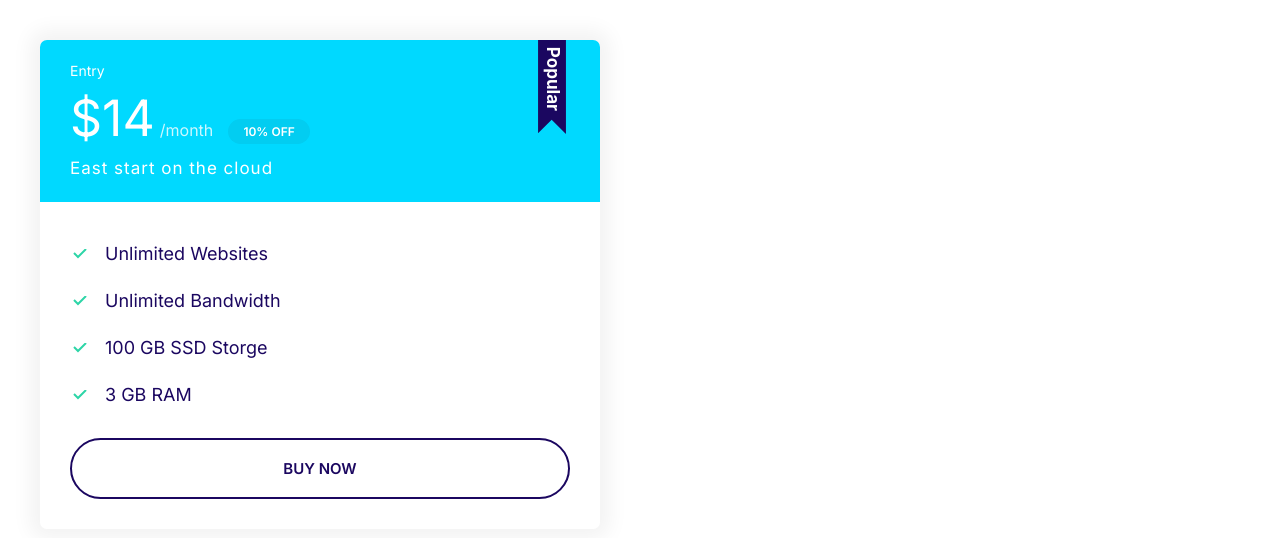
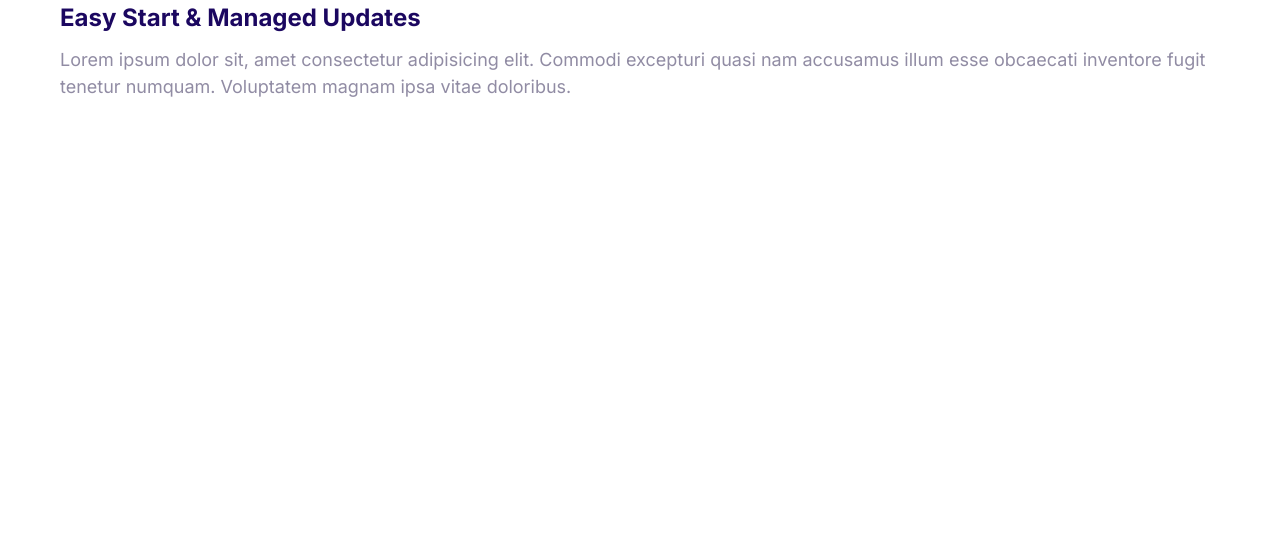
Before and after one commit to amrmezher6002/course-html-css, a plain HTML site: page index.html in a window 1280 px wide. Drawn offline with Linux system fonts and the light colour scheme.

Commit message:
making a media object.

```diff
--- a/css/styles.css
+++ b/css/styles.css
@@ -299,3 +299,16 @@ a {
     font-size: 1.7rem;
   }
 }
+/*Media object*/
+.media {
+  display: flex;
+}
+.media__title {
+  margin-top: 0;
+}
+.media__body {
+  margin: 0 2rem;
+}
+.media__image {
+  margin-top: 1rem;
+}
--- a/index.html
+++ b/index.html
@@ -15,26 +15,19 @@
     <link rel="stylesheet" href="/css/styles.css" />
   </head>
   <body>
-    <div class="plan plan--popular">
-      <div style="width: 50%; padding: 4rem">
-        <div class="card card--secondary">
-          <header class="card__header">
-            <h3 class="plan__name">Entry</h3>
-            <span class="plan__price">$14</span>
-            <span class="plan__billing-cycle">/month</span>
-            <span class="badge badge--secondary badge--small">10% OFF</span>
-            <span class="plan__discription">East start on the cloud </span>
-          </header>
-          <div class="card__body">
-            <ul class="list list--tick">
-              <li class="list__item">Unlimited Websites</li>
-              <li class="list__item">Unlimited Bandwidth</li>
-              <li class="list__item">100 GB SSD Storge</li>
-              <li class="list__item">3 GB RAM</li>
-            </ul>
-            <button class="btn btn--outline btn--block">Buy Now</button>
-          </div>
-        </div>
+    <div class="media">
+      <div class="media__image">
+        <svg class="icon icon--primary">
+          <use xlink:href="/images/sprite.svg#snap"></use>
+        </svg>
+      </div>
+      <div class="media__body">
+        <h3 class="media__title">Easy Start & Managed Updates</h3>
+        <p>
+          Lorem ipsum dolor sit, amet consectetur adipisicing elit. Commodi
+          excepturi quasi nam accusamus illum esse obcaecati inventore fugit
+          tenetur numquam. Voluptatem magnam ipsa vitae doloribus.
+        </p>
       </div>
     </div>
   </body>
```
Also changed, not shown: components/media-object.html (added, +15 -0 lines).
